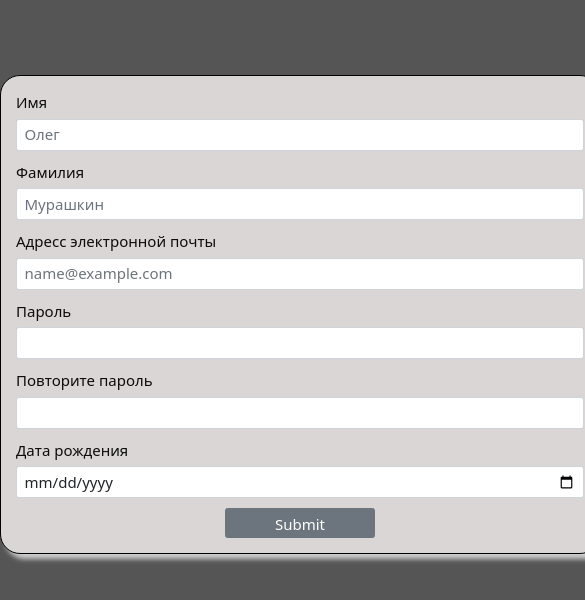
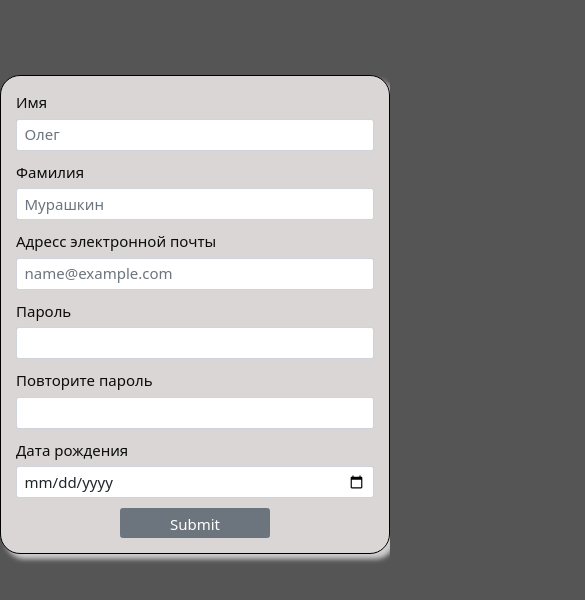
Before and after one commit to HimerRokovoy/formvalidation, a plain HTML site: page index.html in a window 390 px wide. Shown: the whole page, 585 px wide, since content can reach past the window. Drawn offline with Linux system fonts and the light colour scheme.

Commit message:
Update mystyles.css

```diff
--- a/mystyles.css
+++ b/mystyles.css
@@ -52,3 +52,13 @@ html{
     border: 1.5px solid;
     border-color: red;
 }
+
+@media screen and (max-width: 425px){
+
+    .formwrapper{
+        width: 100vw;
+    }
+
+
+
+}
```
